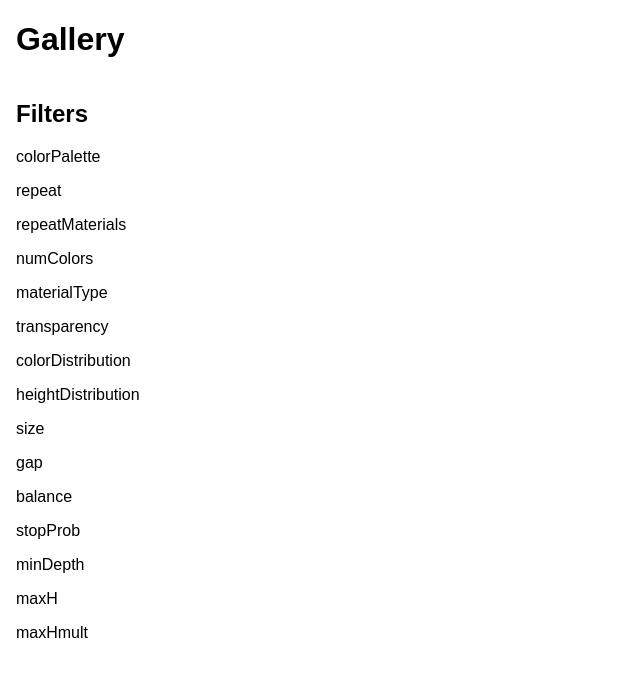
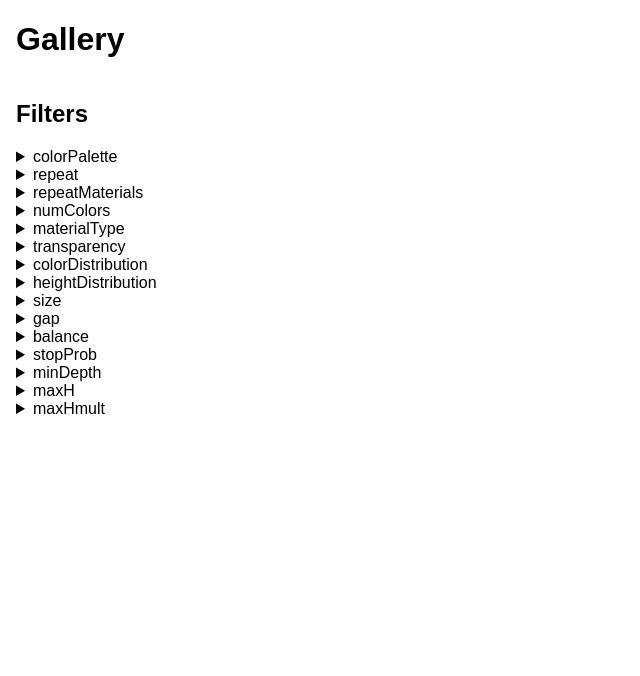
Before and after one commit to rmcwhae/block-party-gallery, a SvelteKit app: page / in a window 1280 px wide. Shown: the top 676 px of the page, without its empty margins (0-640 px from the left). Built offline with nearby package versions, Linux system fonts and the light colour scheme.

Commit message:
Basic multi-select

```diff
--- /dev/null
+++ b/src/lib/components/MultiSelect.svelte
@@ -0,0 +1,20 @@
+<script>
+	export let key;
+	export let values;
+</script>
+
+<details>
+	<summary>{key}</summary>
+	{#each values as value}
+		<label>
+			<input type="checkbox" bind:group={values} {value} />
+			{value}
+		</label>
+	{/each}
+</details>
+
+<style>
+	label {
+		display: block;
+	}
+</style>
--- a/src/routes/+page.svelte
+++ b/src/routes/+page.svelte
@@ -1,4 +1,5 @@
 <script>
+	import MultiSelect from '$lib/components/MultiSelect.svelte';
 	export let data;
 
 	$: images = data.images;
@@ -10,8 +11,8 @@
 <div class="flex">
 	<div class="sidebar">
 		<h2>Filters</h2>
-		{#each Object.entries(parameters) as [key, value]}
-			<p>{key}</p>
+		{#each Object.entries(parameters) as [key, values]}
+			<MultiSelect {key} {values} />
 		{/each}
 	</div>
 	<div class="grid">
```
